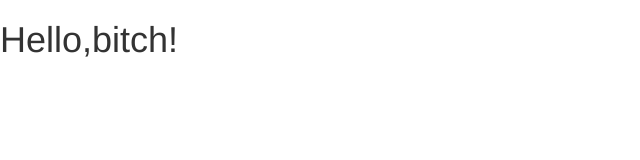
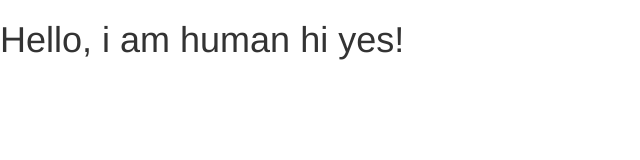
Before and after one commit to daveil/jamesdeocariza.com, a plain HTML site: page index.html in a window 1280 px wide. Shown: the whole page, without its empty margins (0-640 px from the left). Drawn offline with nearby package versions, Linux system fonts and the light colour scheme.

Commit message:
test edit

```diff
--- a/index.html
+++ b/index.html
@@ -18,7 +18,7 @@
     <![endif]-->
   </head>
   <body>
-    <h1>Hello,bitch!</h1>
+    <h1>Hello, i am human hi yes!</h1>
 
     <!-- jQuery (necessary for Bootstrap's JavaScript plugins) -->
     <script src="https://ajax.googleapis.com/ajax/libs/jquery/1.12.4/jquery.min.js"></script>
```
